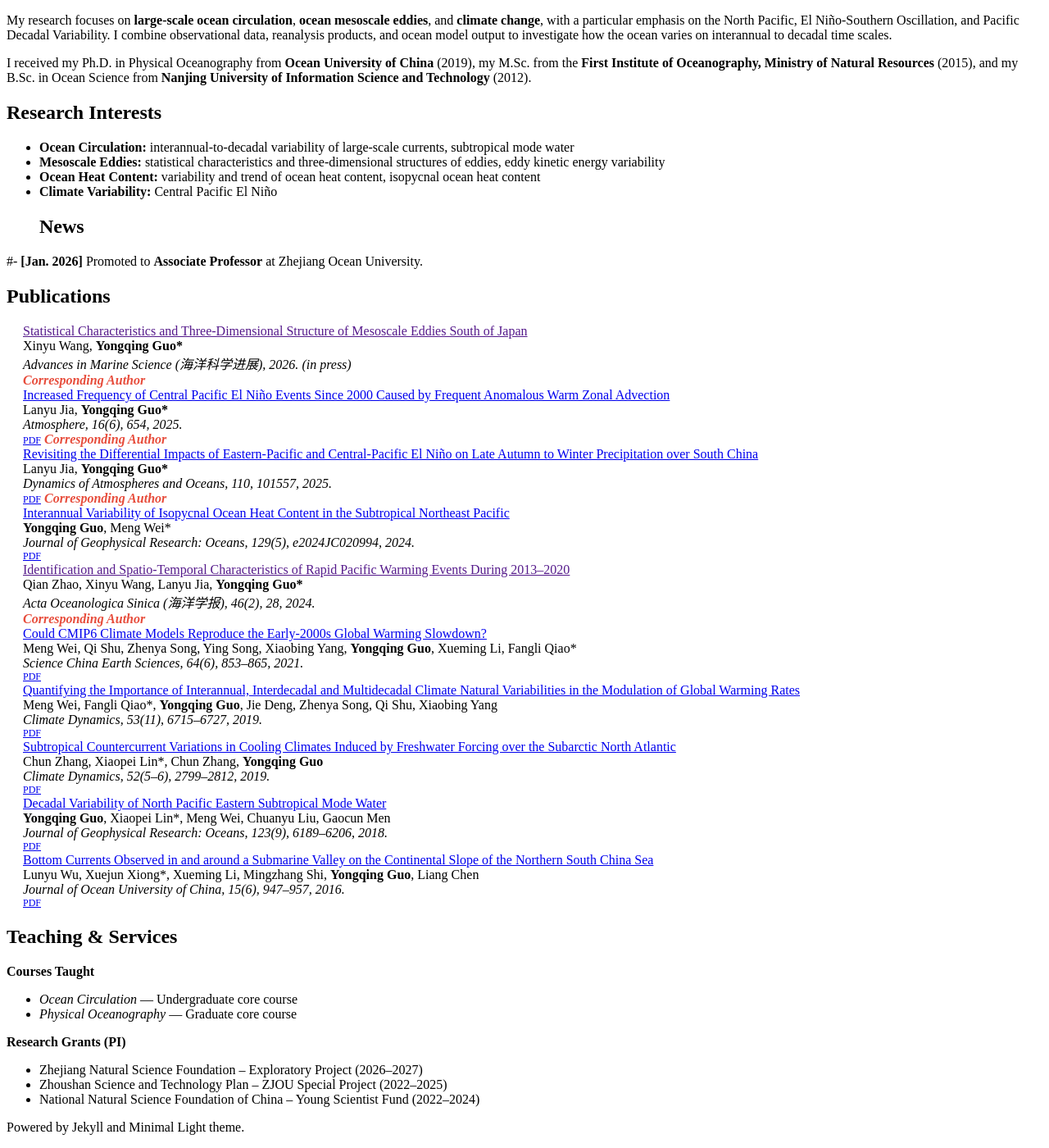
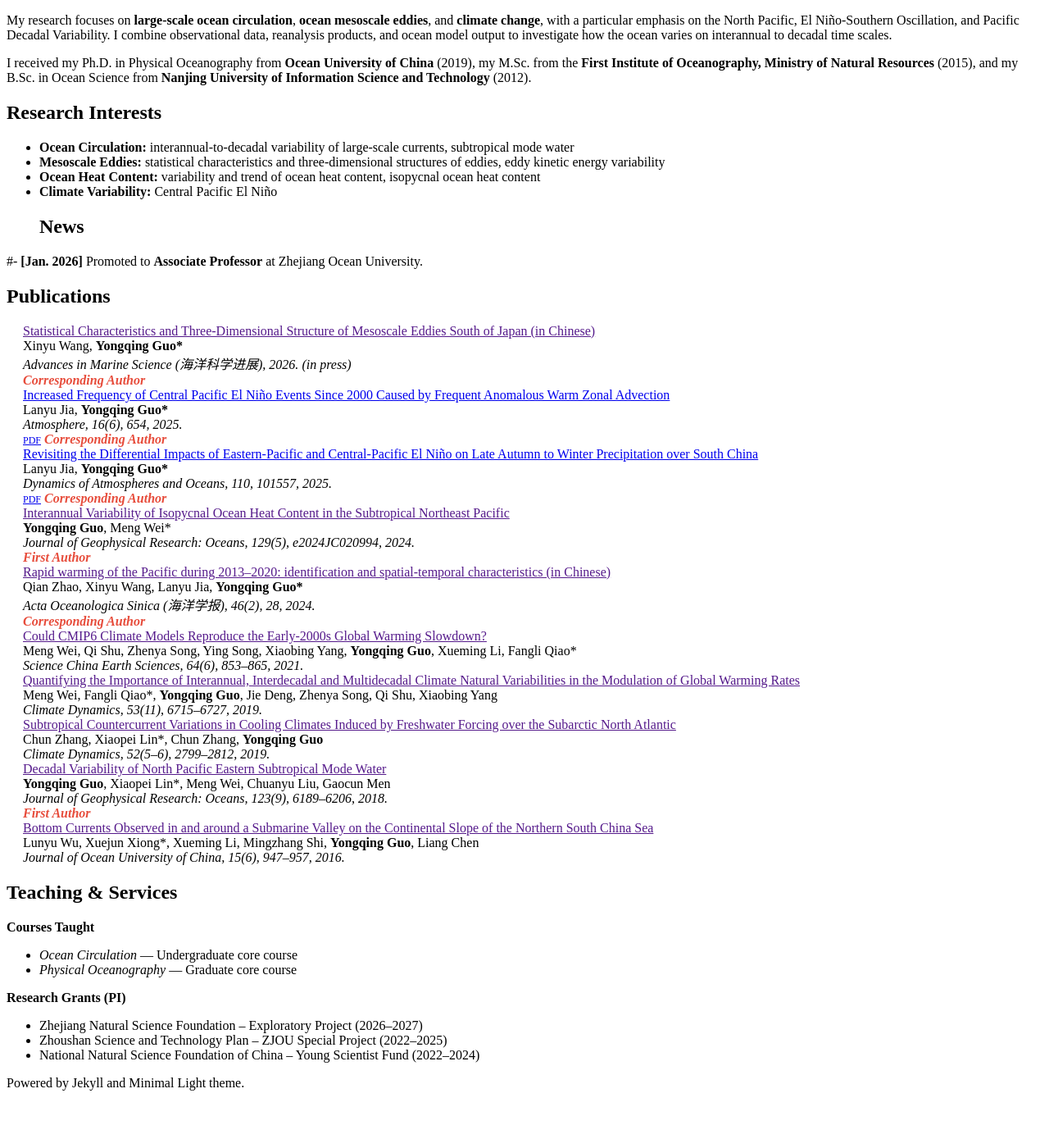
Before and after one commit to guoyq0314/guoyq0314.github.io, a Jekyll site: the page built from index.md, in a window 1280 px wide and 1400 px high, scrolled down 480 px. Shown: the whole window at 82% size. Built offline with Jekyll 4.4.1, drawn with Linux system fonts in a browser that asks for light colours; our own code applies the rules of GitHub Pages for plain Markdown files; after the commit the page ends 1826 px from its top, so only the background shows below that.

Commit message:
Update publications.yml

```diff
--- a/_data/publications.yml
+++ b/_data/publications.yml
@@ -1,6 +1,6 @@
 main:
 
-  - title: "Statistical Characteristics and Three-Dimensional Structure of Mesoscale Eddies South of Japan"
+  - title: "Statistical Characteristics and Three-Dimensional Structure of Mesoscale Eddies South of Japan (in Chinese)"
     authors: "Xinyu Wang, <strong>Yongqing Guo*</strong>"
     conference_short: Adv. Mar. Sci.
     conference: "Advances in Marine Science (海洋科学进展), 2026. <em>(in press)</em>"
@@ -24,9 +24,9 @@ main:
     authors: "<strong>Yongqing Guo</strong>, Meng Wei*"
     conference_short: JGR-Oceans
     conference: "Journal of Geophysical Research: Oceans, 129(5), e2024JC020994, 2024."
-    pdf: https://doi.org/10.1029/2024JC020994
+    notes: First Author
 
-  - title: "Identification and Spatio-Temporal Characteristics of Rapid Pacific Warming Events During 2013–2020"
+  - title: "Rapid warming of the Pacific during 2013–2020: identification and spatial-temporal characteristics (in Chinese)"
     authors: "Qian Zhao, Xinyu Wang, Lanyu Jia, <strong>Yongqing Guo*</strong>"
     conference_short: AOS
     conference: "Acta Oceanologica Sinica (海洋学报), 46(2), 28, 2024."
@@ -36,28 +36,24 @@ main:
     authors: "Meng Wei, Qi Shu, Zhenya Song, Ying Song, Xiaobing Yang, <strong>Yongqing Guo</strong>, Xueming Li, Fangli Qiao*"
     conference_short: Sci. China
     conference: "Science China Earth Sciences, 64(6), 853–865, 2021."
-    pdf: https://doi.org/10.1007/s11430-020-9740-0
 
   - title: "Quantifying the Importance of Interannual, Interdecadal and Multidecadal Climate Natural Variabilities in the Modulation of Global Warming Rates"
     authors: "Meng Wei, Fangli Qiao*, <strong>Yongqing Guo</strong>, Jie Deng, Zhenya Song, Qi Shu, Xiaobing Yang"
     conference_short: Clim. Dyn.
     conference: "Climate Dynamics, 53(11), 6715–6727, 2019."
-    pdf: https://doi.org/10.1007/s00382-019-04955-2
 
   - title: "Subtropical Countercurrent Variations in Cooling Climates Induced by Freshwater Forcing over the Subarctic North Atlantic"
     authors: "Chun Zhang, Xiaopei Lin*, Chun Zhang, <strong>Yongqing Guo</strong>"
     conference_short: Clim. Dyn.
     conference: "Climate Dynamics, 52(5–6), 2799–2812, 2019."
-    pdf: https://doi.org/10.1007/s00382-018-4301-5
 
   - title: "Decadal Variability of North Pacific Eastern Subtropical Mode Water"
     authors: "<strong>Yongqing Guo</strong>, Xiaopei Lin*, Meng Wei, Chuanyu Liu, Gaocun Men"
     conference_short: JGR-Oceans
     conference: "Journal of Geophysical Research: Oceans, 123(9), 6189–6206, 2018."
-    pdf: https://doi.org/10.1029/2018JC013889
+    notes: First Author
 
   - title: "Bottom Currents Observed in and around a Submarine Valley on the Continental Slope of the Northern South China Sea"
     authors: "Lunyu Wu, Xuejun Xiong*, Xueming Li, Mingzhang Shi, <strong>Yongqing Guo</strong>, Liang Chen"
     conference_short: JOUC
     conference: "Journal of Ocean University of China, 15(6), 947–957, 2016."
-    pdf: https://doi.org/10.1007/s11802-016-2970-7
```
